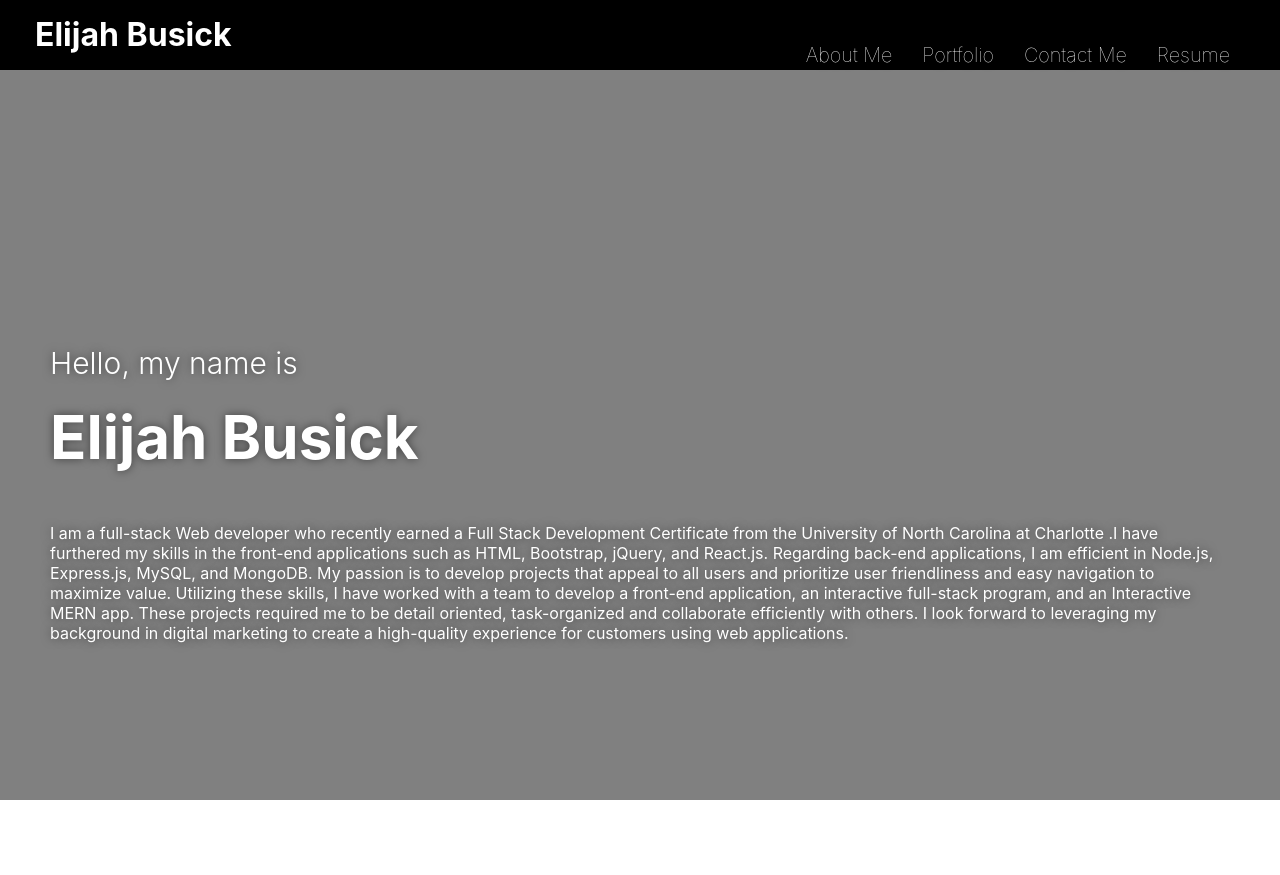
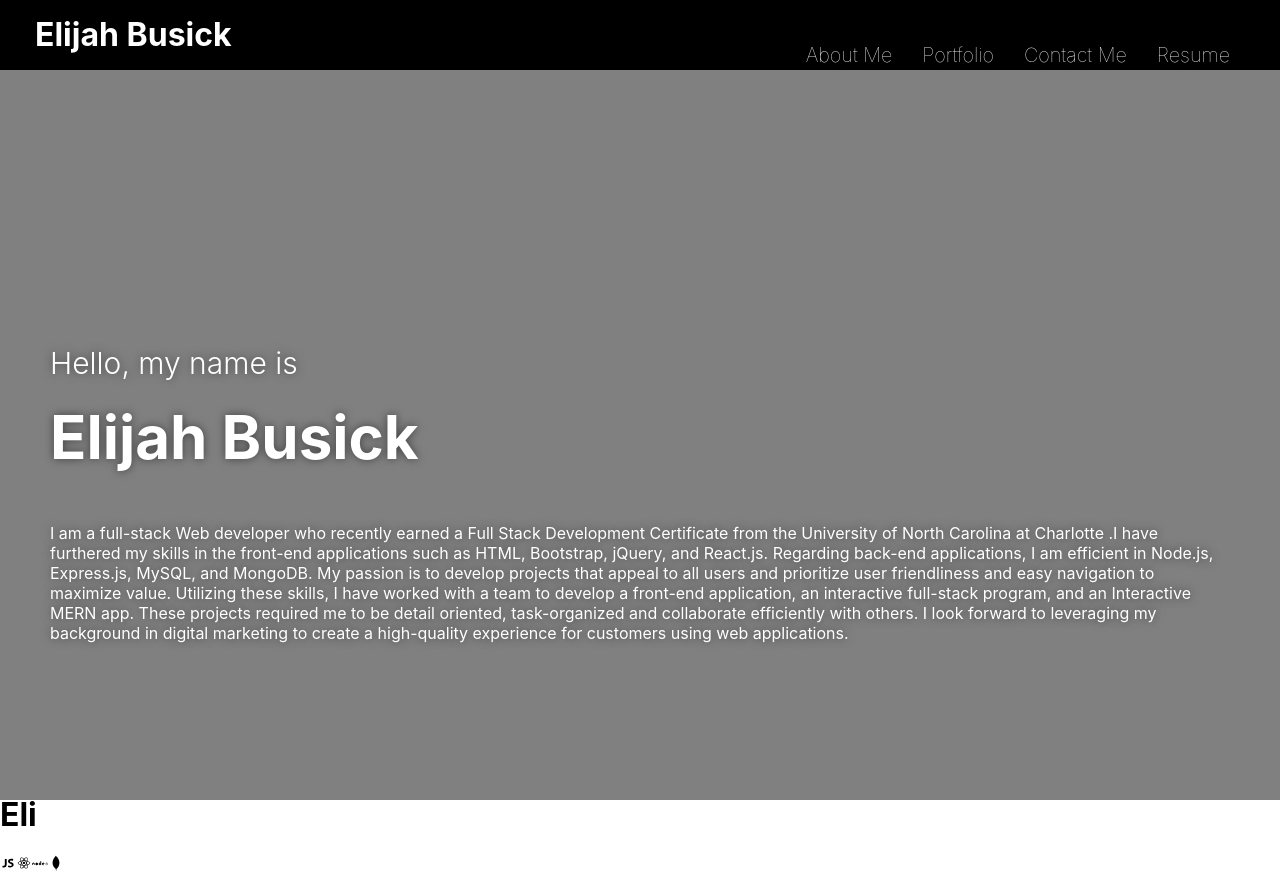
Before and after one commit to Elijahb22/the-portfolio, a React (Create React App) app: page / in a window 1280 px wide. Before the commit the page ends 800 px from the top, so only its background shows below. Built offline with nearby package versions, Linux system fonts and the light colour scheme.

Commit message:
added icons for skils

```diff
--- a/src/App.js
+++ b/src/App.js
@@ -1,11 +1,13 @@
 
 import Nav from './components/Nav/nav'
 import About from './components/About/about'
+import Skill from './components/Skills/skills'
 const App = () => {
   return (
   <div >
     <Nav/>
     <About/>
+    <Skill />
   </div>
 )
 };
--- a/src/components/About/about.js
+++ b/src/components/About/about.js
@@ -1,6 +1,6 @@
 import React from 'react'
 import './about.css'
-const intro = () => {
+const about = () => {
   return (
     <section className='about'>
         <div className='about-left'>
@@ -16,4 +16,4 @@ const intro = () => {
   )
 }
 
-export default intro
+export default about;
--- /dev/null
+++ b/src/components/Skills/skills.js
@@ -0,0 +1,31 @@
+
+import React from "react";
+import {
+    DiJavascript1,
+    DiReact,
+    DiNodejs,
+    DiMongodb
+} from "react-icons/di";
+import './skills.css'
+const skill = () => {
+
+    return (
+    <div className="skill">
+        <h1>Eli</h1>
+        <card>
+            <DiJavascript1 />
+        </card>
+        <card>
+            <DiReact />
+        </card>
+        <card>
+            <DiNodejs />
+        </card>
+        <card>
+            <DiMongodb />
+        </card>
+    </div>
+    )
+}
+
+export default skill;
```
Also changed, not shown: src/components/Skills/skills.css (added).
